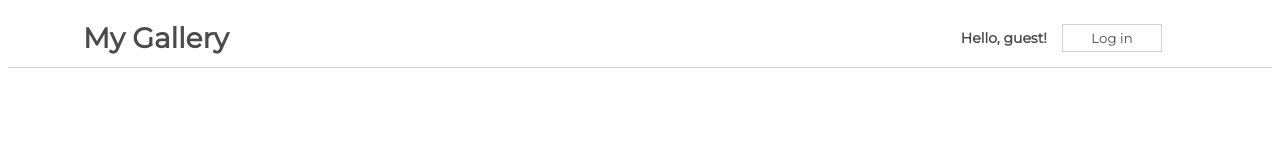
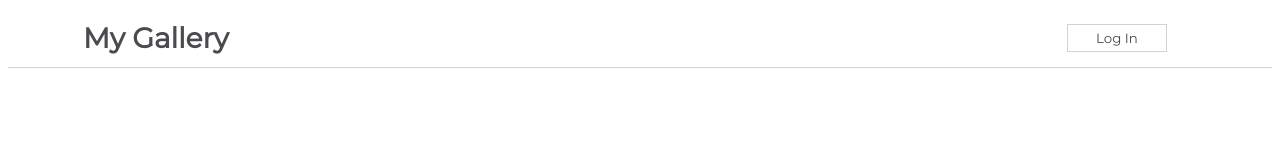
Before and after one commit to MartinaP87/react-challenges, a React (Create React App) app in the folder my-app/: page / in a window 1280 px wide. Shown: the top 160 px of the page. Built offline with nearby package versions, Linux system fonts and the light colour scheme.

Commit message:
Handling events challenge

```diff
--- a/my-app/src/App.js
+++ b/my-app/src/App.js
@@ -1,12 +1,13 @@
 import css from './App.module.css';
 import Sidebar from './components/Sidebar';
 import NavBarSimple from './components/NavBarSimple';
+import NavBarForm from './components/NavBarForm';
 
 
 function App() {
   return (
     <div className={css.App}>
-      <NavBarSimple/>
+      <NavBarForm/>
     </div>
   );
 }
--- /dev/null
+++ b/my-app/src/components/NavBarChild.js
@@ -0,0 +1,20 @@
+import React from 'react'
+
+function NavBarChild(props) {
+    return (
+        <div>
+            {props.isLoggedIn ?
+                <button onClick={props.handleClick}>Log In</button> :
+                <form>
+                    <label for="username">Username:</label>
+                    <input type="text" id="username"></input>
+                    <label for="password">Password:</label>
+                    <input type="text" id="password"></input>
+                    <button onClick={props.handleClick}>Submit</button>
+                </form>
+            }
+        </div>
+    )
+}
+
+export default NavBarChild
--- /dev/null
+++ b/my-app/src/components/NavBarForm.js
@@ -0,0 +1,34 @@
+import React from "react";
+import css from './css/NavBarForm.module.css';
+import NavBarChild from "./NavBarChild";
+
+
+class NavBarForm extends React.Component {
+    constructor(props) {
+        super(props);
+        this.state = {
+            isLoggedIn: true,
+        }
+    }
+
+    handleClick = () => {
+        this.setState((prevState, prevProps) => {
+            return {
+                isLoggedIn: prevState.isLoggedIn === true ? false: true,
+            }
+        })
+    }
+    render() {
+        return (
+            <div className={css.NavBar}>
+                <h1>My Gallery</h1>
+                <NavBarChild
+                isLoggedIn={this.state.isLoggedIn}
+                handleClick={this.handleClick}/>
+            </div>
+        )
+    }
+}
+
+
+export default NavBarForm
```
